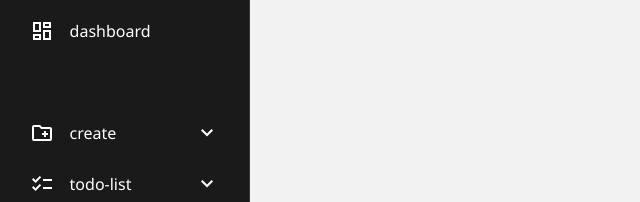
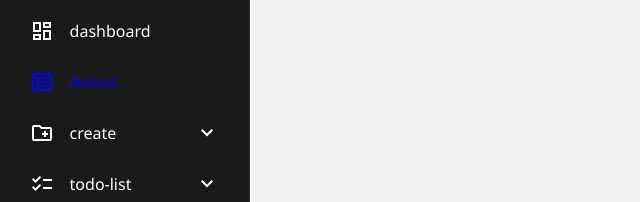
Before and after one commit to Propeller-Systems/TCC, a plain HTML site: page avisos.html in a window 1280 px wide. Shown: the part 125-327 px from the top of the page, 0-640 px from the left. Drawn offline with nearby package versions, Linux system fonts and the light colour scheme.

Commit message:
arrumando o icone da pagina

```diff
--- a/avisos.html
+++ b/avisos.html
@@ -36,7 +36,8 @@
             <!-- Avisos -->
             <li class="active">
                 <a href="avisos.html">
-                    <svg xmlns="http://www.w3.org/2000/svg" height="24px" viewBox="0 -960 960 960" width="24px" fill="#e3e3e3"><path d="icons/noticiaicon.svg"></svg>
+                    <svg xmlns="http://www.w3.org/2000/svg" height="24px" viewBox="0 -960 960 960" width="24px" fill="#e3e3e3"><path d="M160-120q-33 0-56.5-23.5T80-200v-560q0-33 23.5-56.5T160-840h640q33 0 56.5 23.5T880-760v560q0 33-23.5 56.5T800-120H160Zm0-80h640v-560H160v560Zm80-80h480v-80H240v80Zm0-160h160v-240H240v240Zm240 0h240v-80H480v80Zm0-160h240v-80H480v80ZM160-200v-560 560Z"/></svg>
+                    <span> Avisos </span>
                 </a>
             </li>
             <!-- create -->
```
